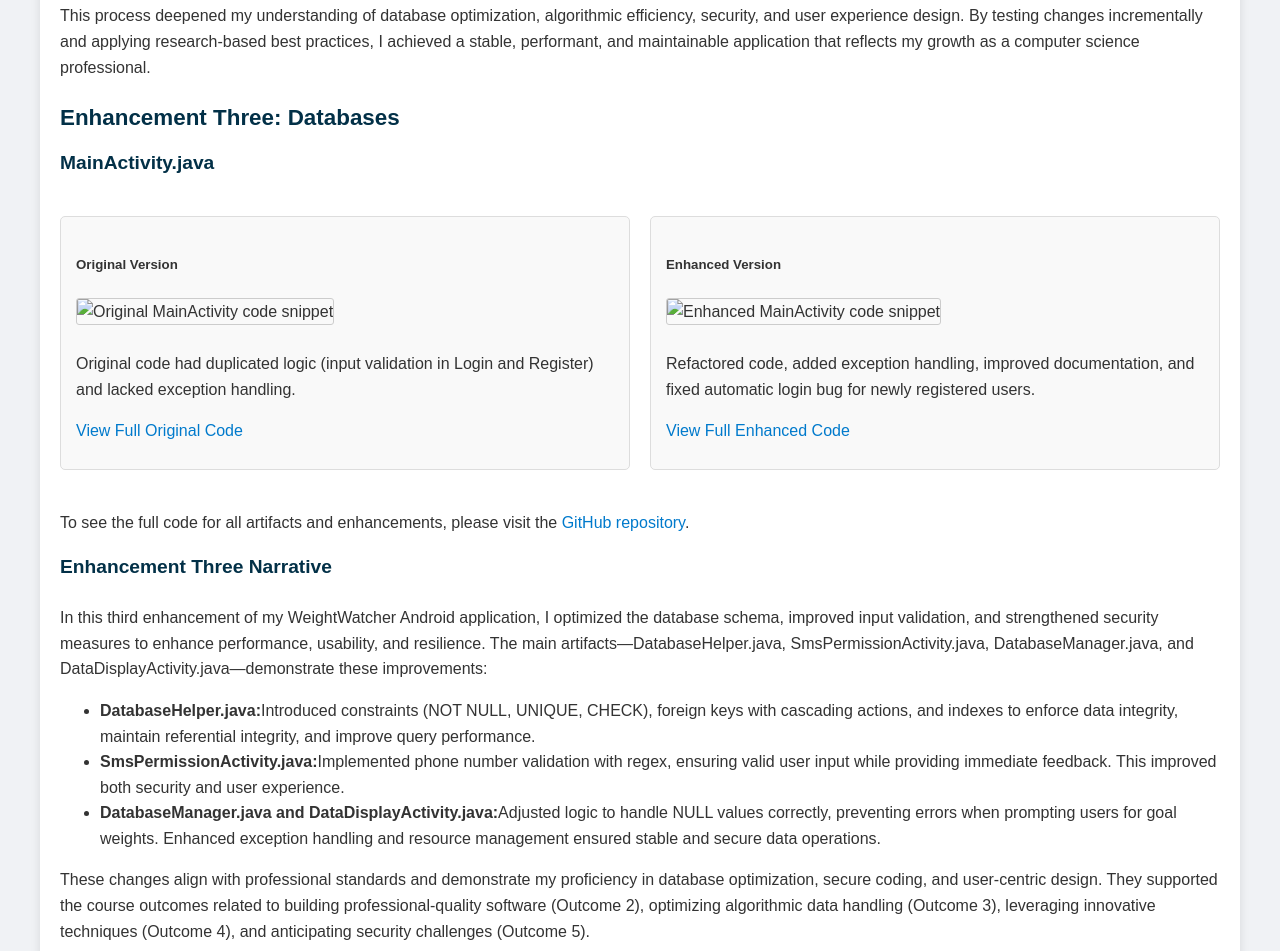
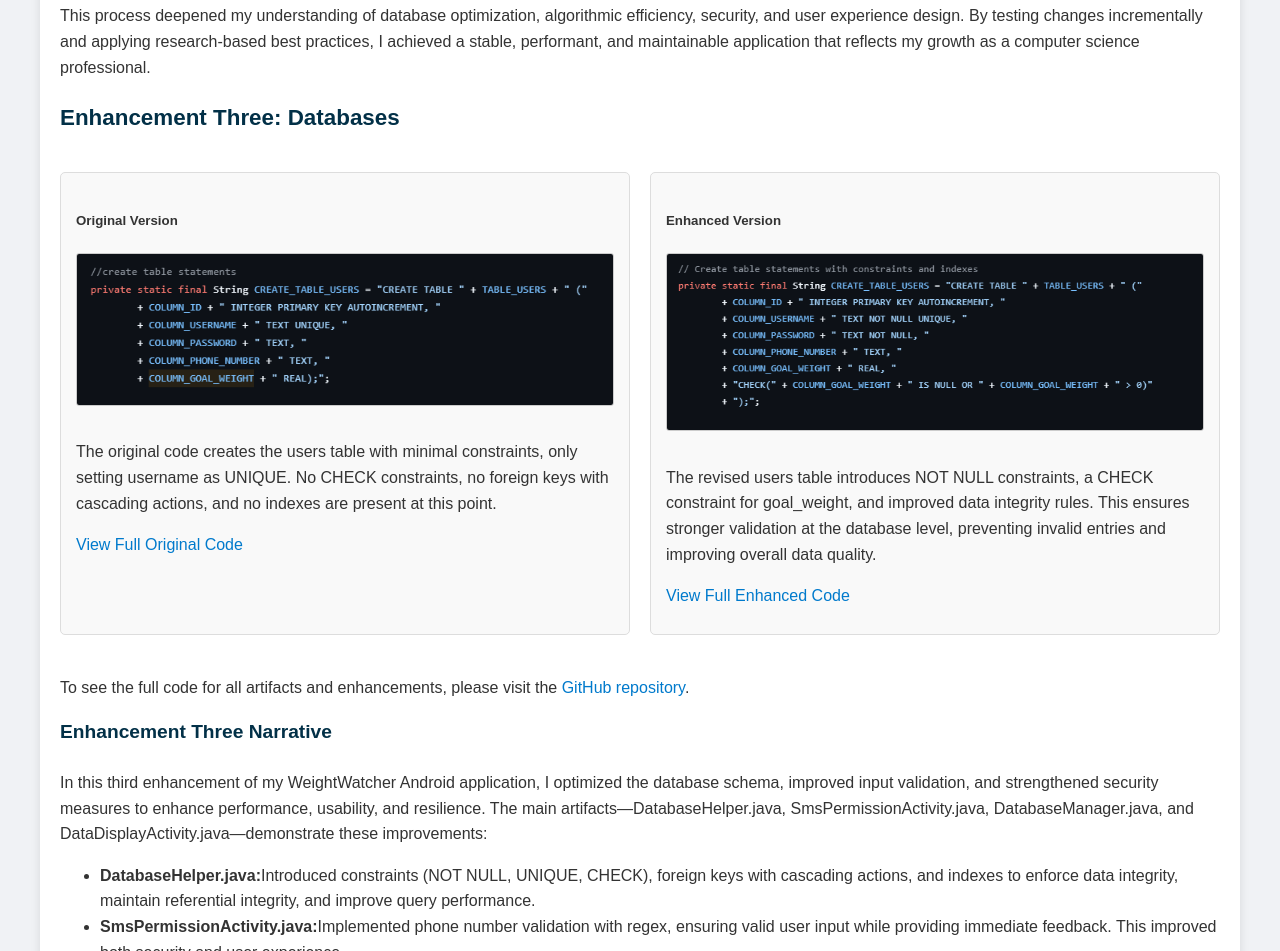
Before and after one commit to CSCarnell/CSCarnell.github.io, a plain HTML site: page index.html in a window 1280 px wide. Shown: the part 4755-5706 px from the top of the page. Drawn offline with Linux system fonts and the light colour scheme.

Commit message:
Update index.html

```diff
--- a/index.html
+++ b/index.html
@@ -51,7 +51,7 @@
       <!-- Enhancement One -->
       <h3>Enhancement One: Software Design and Engineering</h3>
 
-      <!-- Artifact: MainActivity.java -->
+
       <h4>MainActivity.java</h4>
       <div class="artifact-grid">
         <div class="artifact-column">
@@ -70,16 +70,15 @@
 
       <p>To see the full code for all artifacts and enhancements, please visit the <a href="https://github.com/CSCarnell/CSCarnell.github.io" target="_blank">GitHub repository</a>.</p>
 
-      <!-- Enhancement One Narrative Section -->
       <h4>Enhancement One Narrative</h4>
       <p><strong>Artifact Chosen:</strong> MainActivity.java</p>
       <p>This artifact was developed in October 2024 as part of a weight-tracking application. MainActivity.java handles user authentication—allowing users to log in, register, and navigate through the app based on their login status. I selected MainActivity.java because it encapsulates crucial software development concepts including user authentication, code refactoring, and exception handling.</p>
       <p>Key components showcasing my skills include removing unused variables, introducing helper methods like <code>validateInputs()</code> for reusability, and separating login and registration logic into <code>handleLogin()</code> and <code>handleRegistration()</code>. I wrapped database operations in try-catch blocks for proper exception handling and added method-level comments. I also addressed an automatic login bug by creating a new user object after successful registration, streamlining the login process.</p>
       <p>By refactoring code and improving documentation, I met Course Outcome Two (professional-quality software). Fixing the automatic login bug showcased my problem-solving skills, meeting Course Outcome Three. Implementing exception handling contributed to a security mindset, meeting Course Outcome Five. I learned the importance of planning, refactoring, commenting, and the need to tackle issues incrementally with thorough testing.</p>
 
-      <!-- Enhancement Two: Algorithms and Data Structure (Add artifacts as needed) -->
+      <!-- Enhancement Two: Algorithms and Data Structure -->
       <h3>Enhancement Two: Algorithms and Data Structure</h3>
-      <!-- Artifact: MainActivity.java -->
+
       <h4>DataDisplayActivity.java</h4>
       <div class="artifact-grid">
         <div class="artifact-column">
@@ -100,7 +99,7 @@
 
       <p>To see the full code for all artifacts and enhancements, please visit the <a href="https://github.com/CSCarnell/CSCarnell.github.io" target="_blank">GitHub repository</a>.</p>
 
-        <!-- Enhancement One Narrative Section -->
+
       <h4>Enhancement Two Narrative</h4>
 
       <p>The artifacts DatabaseManager.java, DataDisplayActivity.java, and WeightEntry.java are core components of my WeightWatcher Android application. Together, they showcase my ability to optimize algorithms, data structures, and implement efficient, secure, and maintainable coding practices.</p>
@@ -118,21 +117,21 @@
       <p>This process deepened my understanding of database optimization, algorithmic efficiency, security, and user experience design. By testing changes incrementally and applying research-based best practices, I achieved a stable, performant, and maintainable application that reflects my growth as a computer science professional.</p>
 
 
-      <!-- Enhancement Three: Databases (Add artifacts as needed) -->
+      <!-- Enhancement Three: Databases -->
       <h3>Enhancement Three: Databases</h3>
-         <!-- Artifact: MainActivity.java -->
-      <h4>MainActivity.java</h4>
+
+
       <div class="artifact-grid">
         <div class="artifact-column">
           <h5>Original Version</h5>
-          <img src="original_artifacts/images/" alt="Original MainActivity code snippet" class="artifact-image">
-          <p>Original code had duplicated logic (input validation in Login and Register) and lacked exception handling.</p>
+          <img src="original_artifacts/images/DatabaseHelper_O.png" alt="Original DatabaseHelper code snippet" class="artifact-image">
+          <p>The original code creates the users table with minimal constraints, only setting username as UNIQUE. No CHECK constraints, no foreign keys with cascading actions, and no indexes are present at this point.</p>
           <p><a href="https://github.com/CSCarnell/CSCarnell.github.io/blob/main/original_artifacts/MainActivity.java" target="_blank">View Full Original Code</a></p>
         </div>
         <div class="artifact-column">
           <h5>Enhanced Version</h5>
-          <img src="enhanced_artifacts/images/" alt="Enhanced MainActivity code snippet" class="artifact-image">
-          <p>Refactored code, added exception handling, improved documentation, and fixed automatic login bug for newly registered users.</p>
+          <img src="enhanced_artifacts/images/DatabaseHelper_E.png" alt="Enhanced DatabaseHelper code snippet" class="artifact-image">
+          <p>The revised users table introduces NOT NULL constraints, a CHECK constraint for goal_weight, and improved data integrity rules. This ensures stronger validation at the database level, preventing invalid entries and improving overall data quality.</p>
           <p><a href="https://github.com/CSCarnell/CSCarnell.github.io/blob/main/enhanced_artifacts/MainActivity.java" target="_blank">View Full Enhanced Code</a></p>
         </div>
       </div>
@@ -141,7 +140,7 @@
 
       <p>To see the full code for all artifacts and enhancements, please visit the <a href="https://github.com/CSCarnell/CSCarnell.github.io" target="_blank">GitHub repository</a>.</p>
 
-        <!-- Enhancement One Narrative Section -->
+
       <h4>Enhancement Three Narrative</h4>
 
       <p>In this third enhancement of my WeightWatcher Android application, I optimized the database schema, improved input validation, and strengthened security measures to enhance performance, usability, and resilience. The main artifacts—DatabaseHelper.java, SmsPermissionActivity.java, DatabaseManager.java, and DataDisplayActivity.java—demonstrate these improvements:</p>
```
